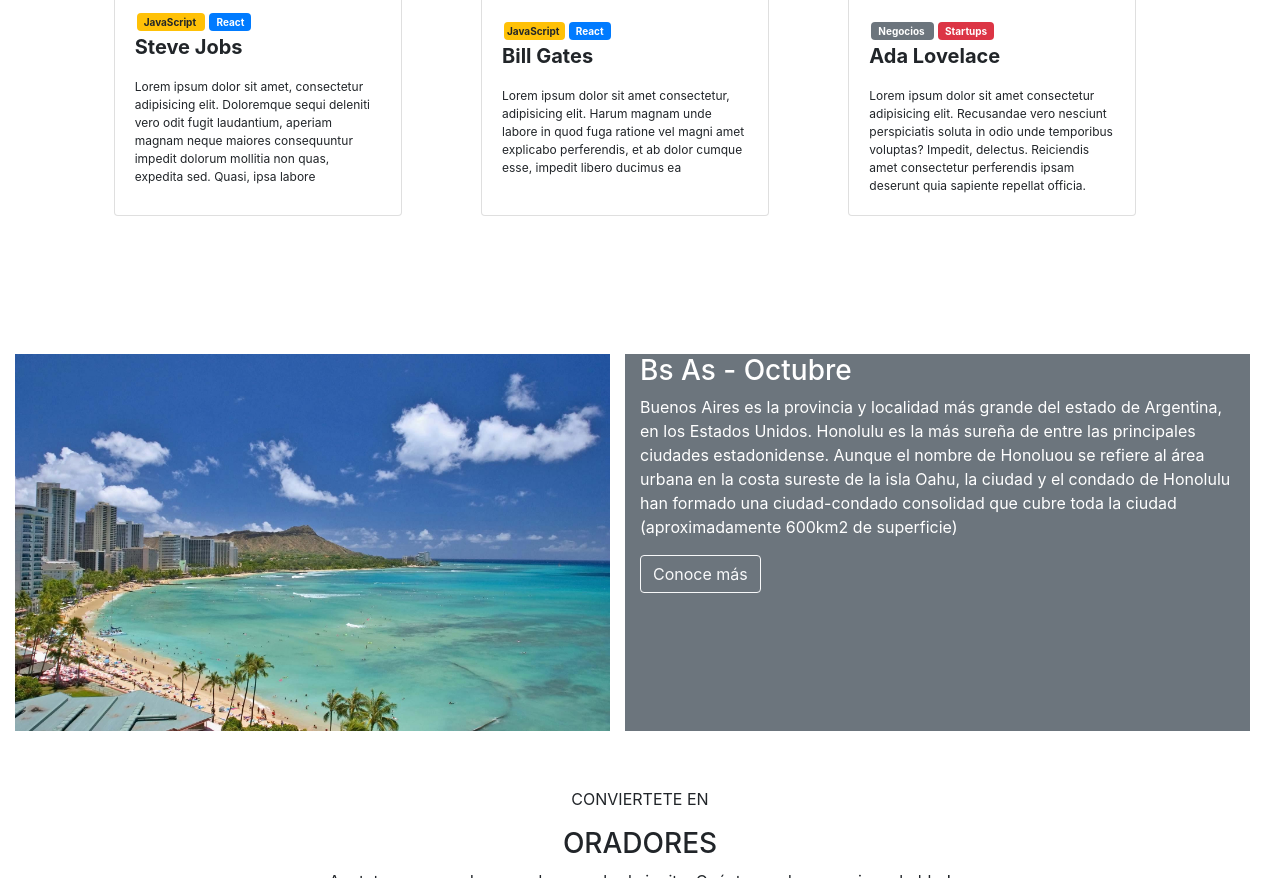
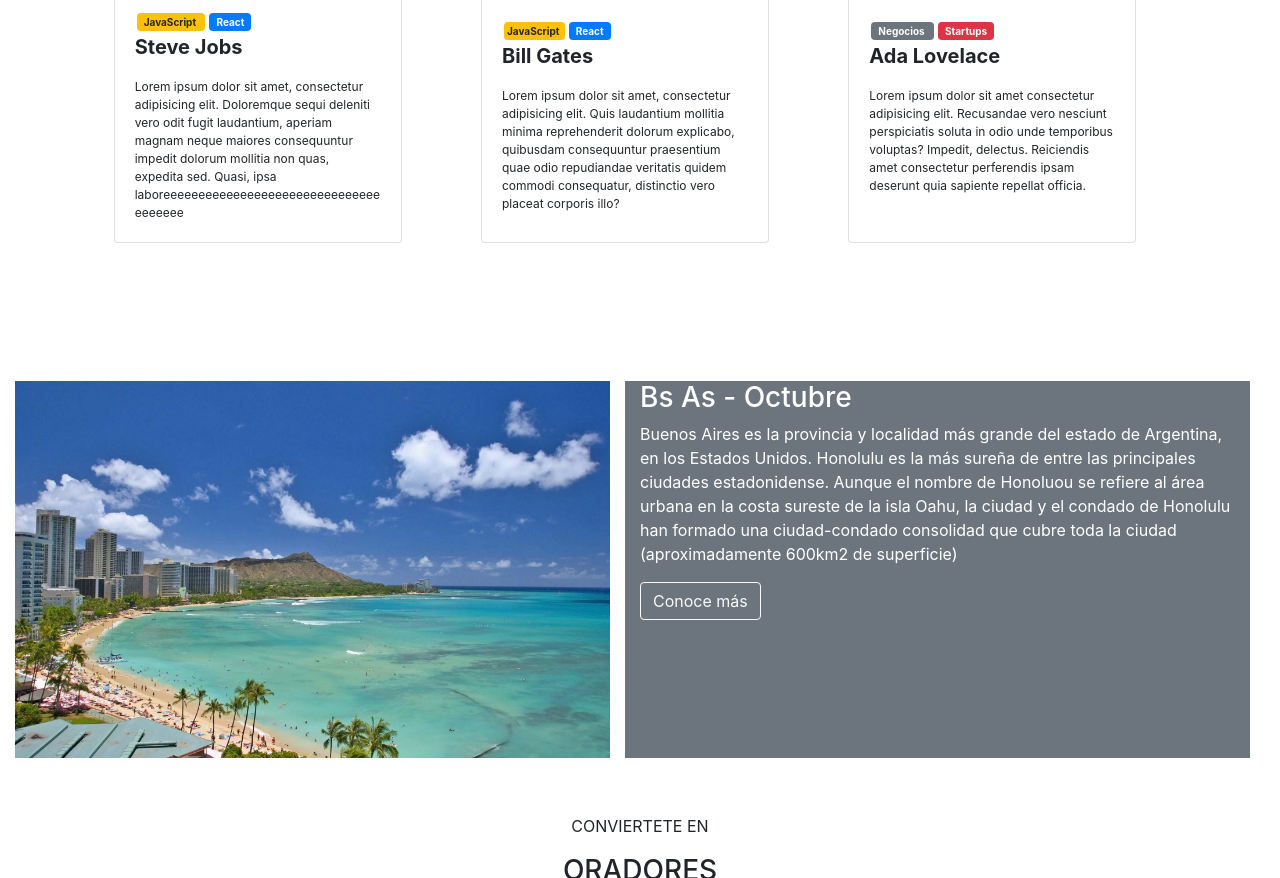
Before and after one commit to gregoiri/tp-integradorr, a plain HTML site: page index.html in a window 1280 px wide. Shown: the part 1104-1982 px from the top of the page. Drawn offline with nearby package versions, Linux system fonts and the light colour scheme.

Commit message:
segundo cambio

```diff
--- a/index.html
+++ b/index.html
@@ -80,7 +80,7 @@
             <p class="orador"><b>Steve Jobs</b></p>
             <p class="card-text">Lorem ipsum dolor sit amet, consectetur adipisicing elit. Doloremque sequi deleniti
               vero odit fugit laudantium, aperiam magnam neque maiores consequuntur impedit dolorum mollitia non quas,
-              expedita sed. Quasi, ipsa labore</p>
+              expedita sed. Quasi, ipsa laboreeeeeeeeeeeeeeeeeeeeeeeeeeeeeeeeeeeeee</p>
           </div>
         </div>
       </div>
@@ -96,9 +96,9 @@
             </div>
 
             <p class="orador"><b>Bill Gates</b></p>
-            <p class="card-text text-sm">Lorem ipsum dolor sit amet consectetur, adipisicing elit. Harum magnam unde
-              labore in quod fuga ratione vel magni amet explicabo perferendis, et ab dolor cumque esse, impedit libero
-              ducimus ea</p>
+            <p class="card-text text-sm">Lorem ipsum dolor sit amet, consectetur adipisicing elit. Quis laudantium mollitia minima reprehenderit dolorum explicabo,
+               quibusdam consequuntur praesentium quae odio repudiandae veritatis quidem commodi consequatur,
+              distinctio vero placeat corporis illo?</p>
           </div>
         </div>
       </div>
```
